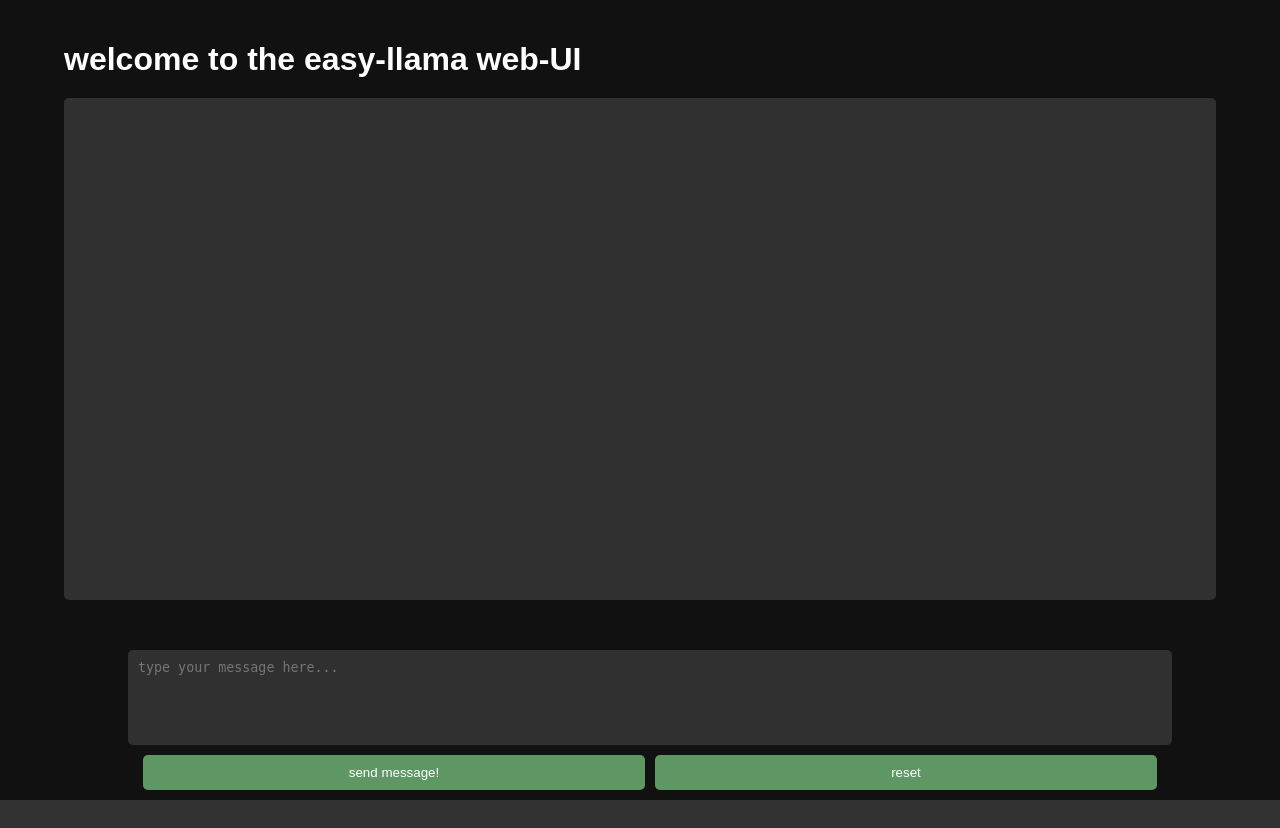
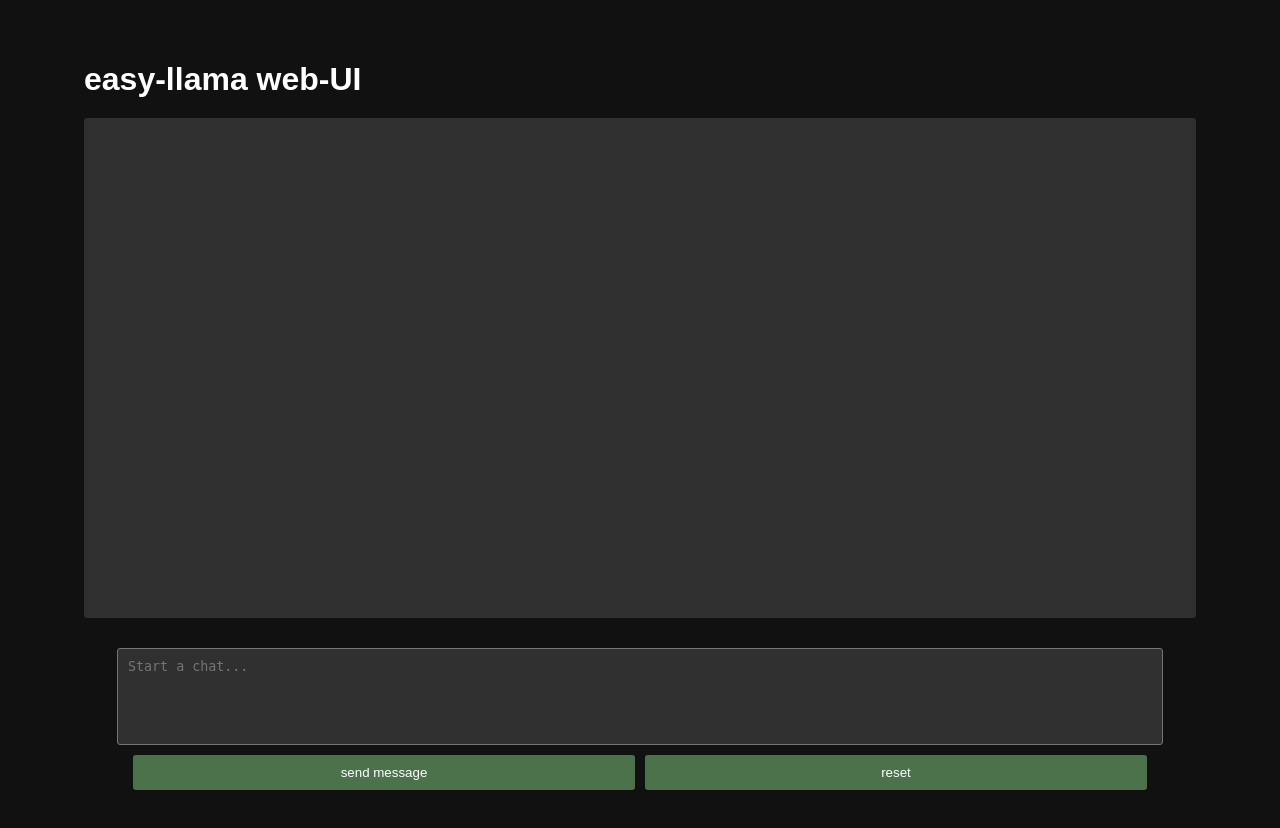
Before and after one commit to ddh0/easy-llama, a Python web app: template easy_llama/templates/index.html in a window 1280 px wide. Before the commit the page ends 800 px from the top, so only its background shows below. Run offline with Jinja, Linux system fonts and the light colour scheme; the template is opened without the code that fills it, so the values that code supplies are empty.

Commit message:
0.1.78: add basic WebUI

```diff
--- a/easy_llama/_version.py
+++ b/easy_llama/_version.py
@@ -6,4 +6,4 @@
 
 from llama_cpp import __version__ as __llama_cpp_version__
 
-__version__ = '0.1.77'
+__version__ = '0.1.78'
--- a/easy_llama/templates/index.html
+++ b/easy_llama/templates/index.html
@@ -5,7 +5,7 @@
     <meta name="viewport" content="width=device-width, initial-scale=1.0">
     <title>easy-llama web-UI</title>
     <!--
-    ./marked.min.is is originally from: https://cdn.jsdelivr.net/npm/marked/marked.min.js
+    ./marked.min.js is originally from: https://cdn.jsdelivr.net/npm/marked/marked.min.js
 
     it is used to parse markdown within bot messages
     -->
@@ -17,14 +17,23 @@
             margin: 0;
             padding: 0;
             background-color: #111111;
-            color: #fff;
+            color: white;
             padding-bottom: 150px;
+            display: flex;
+            flex-direction: column;
+            align-items: center;
+        }
+
+        pre {
+            background-color: #1e1c29;
+            color: #bababa;
         }
 
         .container {
             width: 90%;
-            margin: 0 auto;
+            margin: 20px auto;
             padding: 20px;
+            box-sizing: border-box;
         }
 
         h1 {
@@ -33,39 +42,42 @@
         }
 
         .conversation {
-            border: 1px solid #00000000;
-            border-radius: 5px;
+            border-radius: 3px;
             padding: 10px;
             background-color: #303030;
             margin-bottom: 20px;
             height: 60vh;
             overflow-y: auto;
+            display: flex;
+            flex-direction: column;
         }
 
         .message {
             margin: 10px 0;
             padding: 10px;
-            border-radius: 5px;
-            color: #fff;
+            border-radius: 10px;
+            color: white;
+            max-width: 70%;
         }
 
         .user-message {
             font-family: verdana;
-            background-color: #36a44d;
+            background-color: #306b33;
             align-self: flex-end;
+            margin-right: 10px;
         }
 
         .bot-message {
             font-family: verdana;
-            background-color: #369fa4;
+            background-color: #31696c;
             align-self: flex-start;
+            margin-left: 10px;
         }
 
         form {
             position: fixed;
             bottom: 0;
             width: 80%;
-            left: 10%;
             display: flex;
             flex-direction: column;
             justify-content: center;
@@ -76,25 +88,24 @@
         textarea {
             width: 100%;
             padding: 10px;
-            border: 0px solid #00000000;
-            border-radius: 5px;
+            border-radius: 3px;
             resize: none;
             margin-bottom: 10px;
             background-color: #303030;
-            color: #fff;
+            color: white;
         }
 
         button {
             padding: 10px;
             border: none;
-            border-radius: 5px;
-            background-color: #5e9764;
+            border-radius: 3px;
+            background-color: #4b724b;
             color: #ffffff;
             cursor: pointer;
         }
 
         button:hover {
-            background-color: #446f48;
+            background-color: #285c2b;
         }
 
         .button-group {
@@ -108,14 +119,47 @@
             margin: 0 5px;
         }
 
+        .cancel-button {
+            background-color: #6b3045;
+        }
+
+        .cancel-button:hover {
+            background-color: #4e2131;
+        }
+
     </style>
     <script>
+        let isGenerating = false;
+
+        function setIsGeneratingState(state) {
+            isGenerating = state;
+            const sendButton = document.querySelector('button[type="submit"]');
+            const resetButton = document.getElementById('resetButton')
+
+            if (state) {
+                sendButton.textContent = 'cancel';
+                sendButton.classList.add('cancel-button');
+                resetButton.disabled = true
+                resetButton.setAttribute('background-color', '#666666')
+                updatePlaceholderText();
+            } else {
+                sendButton.textContent = 'send message';
+                sendButton.classList.remove('cancel-button');
+                resetButton.disabled = false
+                resetButton.setAttribute('background-color', '#4b724b')
+                updatePlaceholderText();
+            }
+        }
 
         function submitForm(event) {
             event.preventDefault(); // Prevent the default form submission
             const form = event.target;
             const formData = new FormData(form);
             const prompt = formData.get('prompt');
+
+            if (prompt == '') { // do not submit empty prompts
+                return;
+            }
 
             // Append user message to the conversation
             const conversation = document.getElementById('conversation');
@@ -137,6 +181,8 @@
 
             let accumulatedText = '';
 
+            setIsGeneratingState(true);
+
             fetch('/submit', {
                 method: 'POST',
                 headers: {
@@ -151,12 +197,13 @@
                 function readStream() {
                     reader.read().then(({ done, value }) => {
                         if (done) {
+                            setIsGeneratingState(false);
                             return;
                         }
                         const chunk = decoder.decode(value, { stream: true });
                         accumulatedText += chunk;
 
-                    // Trim and normalize the text content
+                        // Trim and normalize the text content without stripping newlines
                         const normalizedText = accumulatedText.replace(/[ \t]+/g, ' ').trim();
 
                         // Re-parse and render the normalized content
@@ -165,13 +212,17 @@
 
                         conversation.scrollTop = conversation.scrollHeight;
                         readStream();
+                    }).catch(error => {
+                        console.error('Error reading stream:', error);
+                        setIsGeneratingState(false);
                     });
                 }
 
                 readStream();
             })
             .catch(error => {
-                console.error('Error:', error);
+                console.error('Caught error: submitForm:', error);
+                setIsGeneratingState(false);
             });
         }
 
@@ -186,12 +237,24 @@
                         // Clear the conversation div
                         document.getElementById('conversation').innerHTML = '';
                     } else {
-                        console.error('Error:', response.statusText);
+                        console.error('Not OK: setupResetButton:', response.statusText);
                     }
                 })
                 .catch(error => {
-                    console.error('Error:', error);
+                    console.error('Caught error: setupResetButton:', error);
                 });
+            });
+        }
+
+        function updatePlaceholderText() {
+            fetch('/get_placeholder_text')
+                .then(response => response.json())
+                .then(data => {
+                    const promptInput = document.getElementById('prompt');
+                    promptInput.placeholder = data.placeholder_text;
+                })
+                .catch(error => {
+                    console.error('Error fetching placeholder text:', error);
                 });
         }
 
@@ -204,19 +267,33 @@
                 .replace(/'/g, "'");
         }
 
+        function cancelGeneration() {
+            fetch('/cancel', {
+                method: 'POST'
+            })
+            .then(response => {
+                    if (response.ok ) {
+                        setIsGeneratingState(false);
+                        return;
+                    } else {
+                        console.error('Not OK: cancelGeneration:', response.statusText);
+                    }
+                })
+        }
+
         window.onload = setupResetButton;
 
     </script>
 </head>
 <body>
     <div class="container">
-        <h1>welcome to the easy-llama web-UI</h1>
+        <h1>easy-llama web-UI</h1>
         <div id="conversation" class="conversation"></div>
     </div>
     <form id="promptForm" onsubmit="submitForm(event)">
-        <textarea id="prompt" name="prompt" rows="5" placeholder="type your message here..."></textarea>
+        <textarea id="prompt" name="prompt" rows="5" placeholder="Start a chat..."></textarea>
         <div class="button-group">
-            <button type="submit">send message!</button>
+            <button type="submit">send message</button>
             <button type="button" id="resetButton">reset</button>
         </div>
     </form>
--- a/setup.py
+++ b/setup.py
@@ -1,6 +1,6 @@
 # setup.py
 # https://github.com/ddh0/easy-llama/
-__version__ = '0.1.77'
+__version__ = '0.1.78'
 
 from setuptools import setup
 
```
Also changed, not shown: easy_llama/thread.py (+6 -1 lines), easy_llama/webui.py (+62 -6 lines). Lines whose indentation alone changed are shown as unchanged.
